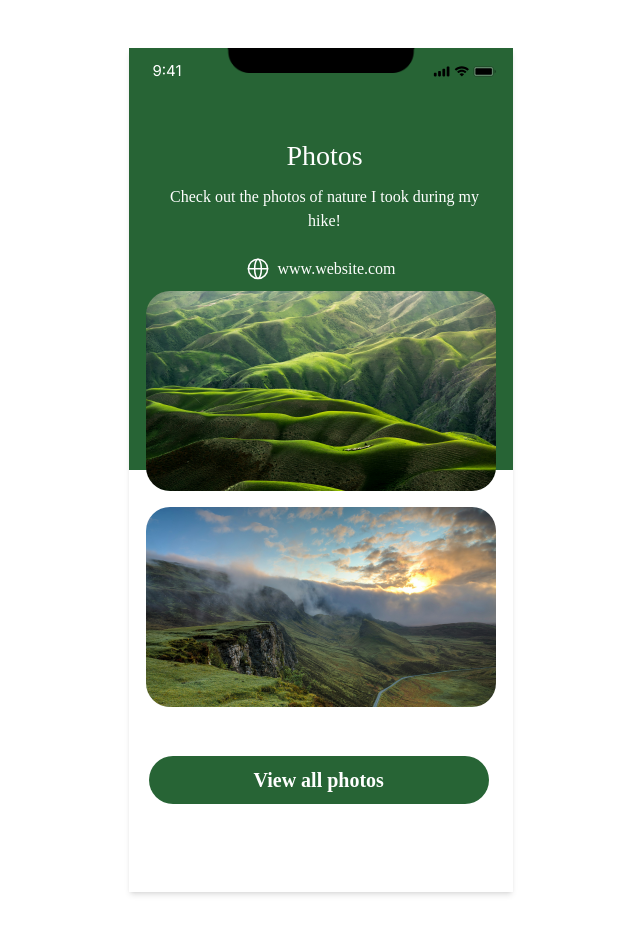
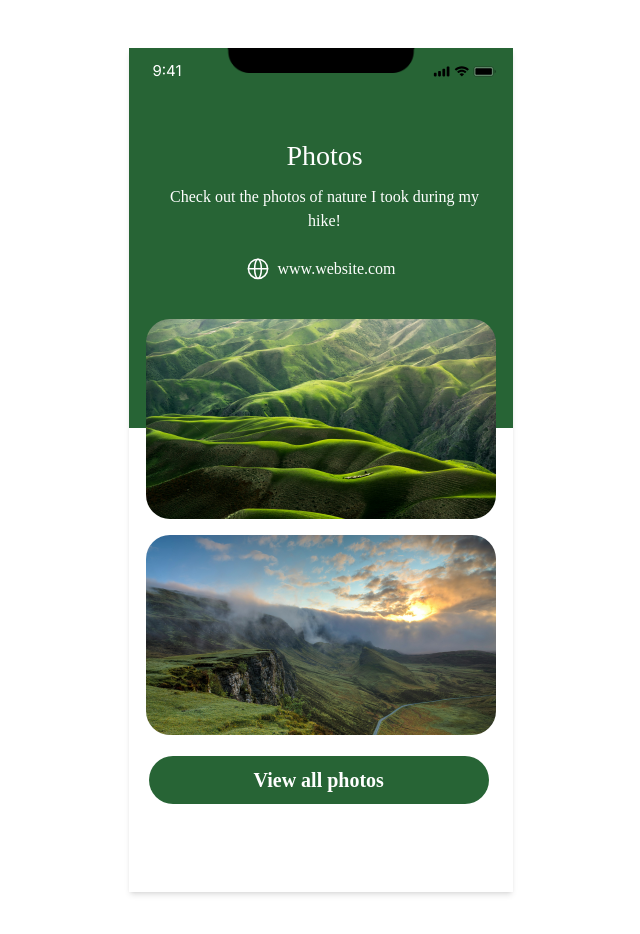
Before and after one commit to VitalinaKovbasiuk/invite-platform, a Next.js app: page / in a window 1280 px wide. Shown: the top 934 px of the page, without its empty margins (317-957 px from the left). Built offline with nearby package versions, Linux system fonts and the light colour scheme.

Commit message:
last fix in Preview Section Images

```diff
--- a/src/app/page.tsx
+++ b/src/app/page.tsx
@@ -123,7 +123,7 @@ const Home = () => {
   // };
   // const createTemplate = templates.template3;
 
-  //   /* Section email */
+  /* Section email */
   // const cardIcon = [
   //   { label: "Signal", icon: icons.MobileSignalIcon },
   //   { label: "Wifi", icon: icons.WifiCardIcon },
@@ -180,7 +180,7 @@ const Home = () => {
             ))}
           </ul>
         </div>
-        <div className="w-[320px] h-[124px] mt-[40px] ml-[36px] mr-[36px] text-center">
+        <div className="w-[320px] h-[124px] mt-[40px] ml-[36px] mr-[36px] text-center mb-[60px]">
           <h1 className="text-[28px] font-proximaSemibolt pb-[8px] text-white">
             Photos
           </h1>
@@ -192,7 +192,7 @@ const Home = () => {
             <span className="ml-2">www.website.com</span>
           </p>
         </div>
-        <div className="mt-8 w-full flex flex-col items-center space-y-4">
+        <div className=" w-full flex flex-col items-center space-y-4">
           <Image
             src="/images/SectinRrePhoto1.jpg"
             width={350}
--- a/tailwind.config.ts
+++ b/tailwind.config.ts
@@ -34,7 +34,7 @@ const config = {
         gradientPdfPreview:
           " linear-gradient(180deg, rgba(255,211,215,1) 50%, rgba(255,255,255,1) 50%)",
         gradientImegesPreview:
-          " linear-gradient(180deg, rgba(39,100,53,1) 50%, rgba(255,255,255,1) 50%)",
+          " linear-gradient(180deg, rgba(39,100,53,1) 45%, rgba(255,255,255,1) 35%)",
       },
 
       colors: {
```
